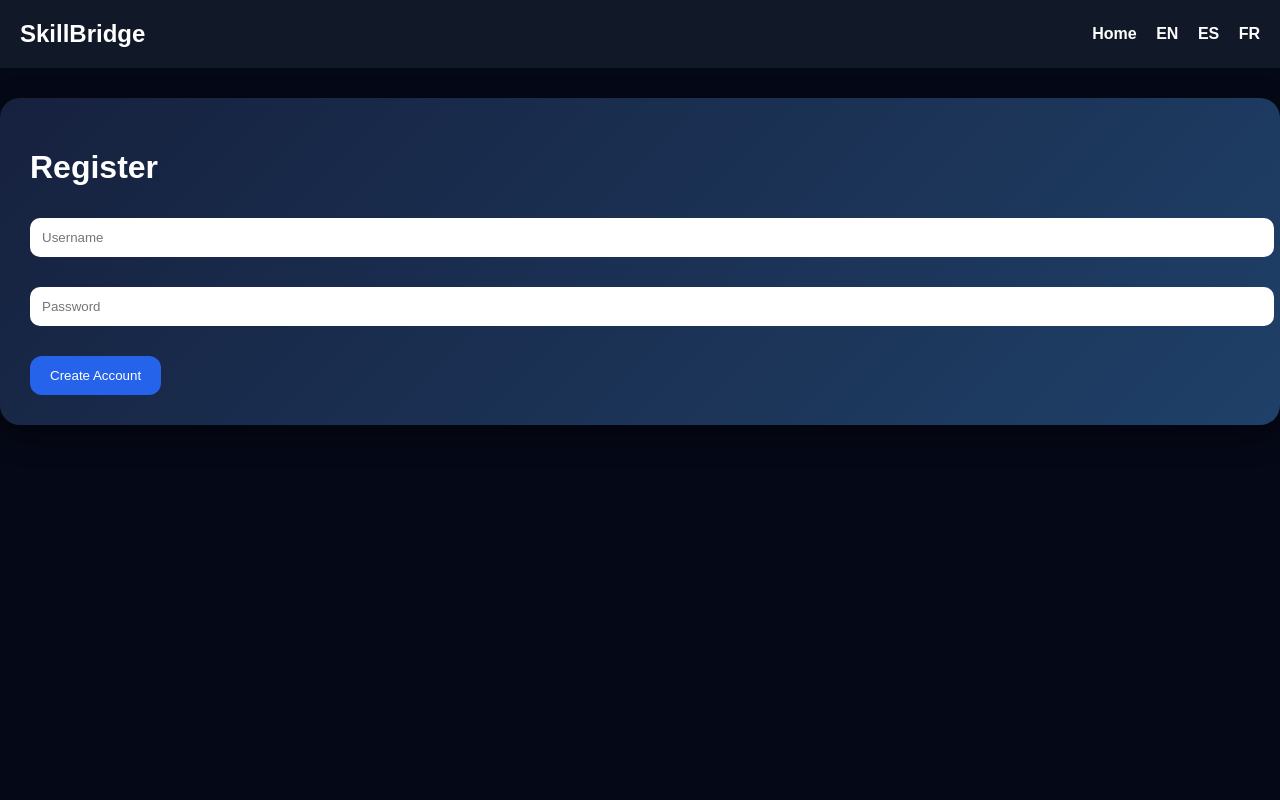
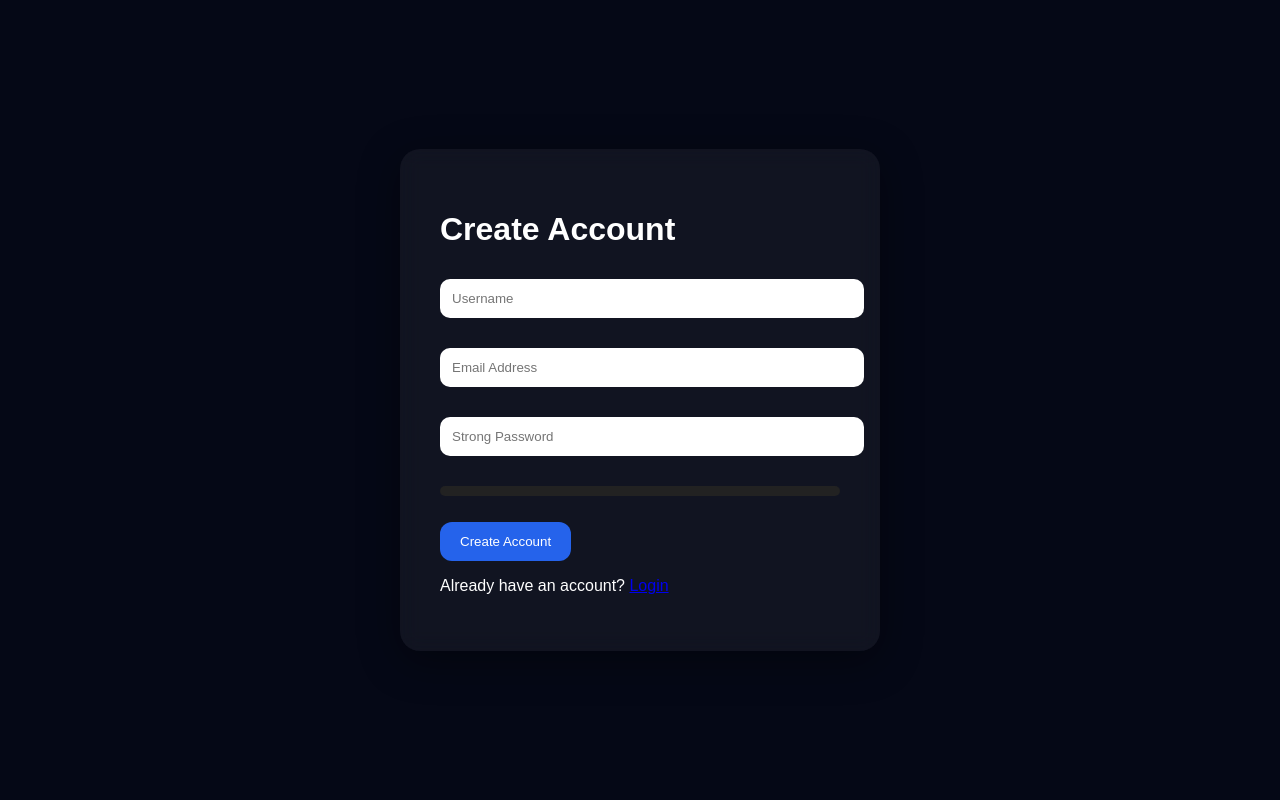
Before and after one commit to Opaksbolu/SkillBridge, a Flask app: page /register in a window 1280 px wide. Run offline with Flask 3, Linux system fonts and the light colour scheme.

```diff
--- a/app.py
+++ b/app.py
@@ -13,20 +13,27 @@ def connect_db():
     return conn
 
 def init_db():
+
     conn = connect_db()
 
     conn.execute("""
+
     CREATE TABLE IF NOT EXISTS users (
+
         id INTEGER PRIMARY KEY AUTOINCREMENT,
+
         username TEXT UNIQUE,
+
+        email TEXT UNIQUE,
+
         password TEXT
+
     )
+
     """)
 
     conn.commit()
     conn.close()
-
-init_db()
 
 # ---------------- LANGUAGES ---------------- #
 
@@ -75,22 +82,32 @@ def register():
     if request.method == "POST":
 
         username = request.form.get("username")
+        email = request.form.get("email")
         password = request.form.get("password")
 
-        if not username or not password:
+        if len(password) < 8:
             return render_template(
                 "register.html",
-                error="Fill all fields"
+                error="Password must be at least 8 characters"
             )
 
         hashed_password = generate_password_hash(password)
 
         try:
+
             conn = connect_db()
 
             conn.execute(
-                "INSERT INTO users (username, password) VALUES (?, ?)",
-                (username, hashed_password)
+                """
+                INSERT INTO users
+                (username, email, password)
+                VALUES (?, ?, ?)
+                """,
+                (
+                    username,
+                    email,
+                    hashed_password
+                )
             )
 
             conn.commit()
@@ -99,9 +116,10 @@ def register():
             return redirect("/login")
 
         except:
+
             return render_template(
                 "register.html",
-                error="User already exists"
+                error="Username or email already exists"
             )
 
     return render_template("register.html")
@@ -113,27 +131,36 @@ def login():
 
     if request.method == "POST":
 
-        username = request.form.get("username")
+        login_input = request.form.get("login")
         password = request.form.get("password")
 
         conn = connect_db()
 
         user = conn.execute(
-            "SELECT * FROM users WHERE username=?",
-            (username,)
+            """
+            SELECT * FROM users
+            WHERE username=? OR email=?
+            """,
+            (
+                login_input,
+                login_input
+            )
         ).fetchone()
 
         conn.close()
 
-        if user and check_password_hash(user["password"], password):
+        if user and check_password_hash(
+            user["password"],
+            password
+        ):
 
-            session["user"] = username
+            session["user"] = user["username"]
 
             return redirect("/dashboard")
 
         return render_template(
             "login.html",
-            error="Invalid login"
+            error="Invalid credentials"
         )
 
     return render_template("login.html")
--- a/static/style.css
+++ b/static/style.css
@@ -158,3 +158,39 @@ input{
     gap:20px;
     padding:40px;
 }
+
+
+.auth-container{
+    display:flex;
+    justify-content:center;
+    align-items:center;
+    min-height:100vh;
+}
+
+.auth-card{
+    width:400px;
+    background:rgba(255,255,255,0.05);
+    padding:40px;
+    border-radius:20px;
+    backdrop-filter:blur(10px);
+    box-shadow:0 10px 40px rgba(0,0,0,.4);
+}
+
+.error{
+    color:#ff6b6b;
+}
+
+.strength-container{
+    width:100%;
+    height:10px;
+    background:#222;
+    border-radius:10px;
+    overflow:hidden;
+    margin-top:10px;
+}
+
+#strength-bar{
+    height:100%;
+    width:0%;
+    transition:.3s;
+}
--- a/templates/register.html
+++ b/templates/register.html
@@ -1,13 +1,24 @@
-{% extends "base.html" %}
+<!DOCTYPE html>
+<html>
+<head>
 
-{% block content %}
+    <title>Register</title>
 
-<div class="card">
+    <link rel="stylesheet"
+    href="{{ url_for('static', filename='style.css') }}">
 
-    <h1>Register</h1>
+</head>
+
+<body>
+
+<div class="auth-container">
+
+<div class="auth-card">
+
+<h1>Create Account</h1>
 
 {% if error %}
-        <p>{{ error }}</p>
+<p class="error">{{ error }}</p>
 {% endif %}
 
 <form method="POST">
@@ -20,11 +31,26 @@
 >
 
 <input
+type="email"
+name="email"
+placeholder="Email Address"
+required
+>
+
+<input
 type="password"
 name="password"
-            placeholder="Password"
+id="password"
+placeholder="Strong Password"
 required
+onkeyup="checkStrength()"
 >
+
+<div class="strength-container">
+    <div id="strength-bar"></div>
+</div>
+
+<p id="strength-text"></p>
 
 <button type="submit">
 Create Account
@@ -32,6 +58,66 @@
 
 </form>
 
+<p>
+Already have an account?
+<a href="/login">Login</a>
+</p>
+
 </div>
 
-{% endblock %}
+</div>
+
+<script>
+
+function checkStrength() {
+
+    const password =
+        document.getElementById("password").value;
+
+    const bar =
+        document.getElementById("strength-bar");
+
+    const text =
+        document.getElementById("strength-text");
+
+    let strength = 0;
+
+    if(password.length >= 8) strength++;
+    if(/[A-Z]/.test(password)) strength++;
+    if(/[0-9]/.test(password)) strength++;
+    if(/[^A-Za-z0-9]/.test(password)) strength++;
+
+    if(strength === 1){
+        bar.style.width = "25%";
+        bar.style.background = "red";
+        text.innerText = "Weak";
+    }
+
+    else if(strength === 2){
+        bar.style.width = "50%";
+        bar.style.background = "orange";
+        text.innerText = "Medium";
+    }
+
+    else if(strength === 3){
+        bar.style.width = "75%";
+        bar.style.background = "yellow";
+        text.innerText = "Strong";
+    }
+
+    else if(strength === 4){
+        bar.style.width = "100%";
+        bar.style.background = "lime";
+        text.innerText = "Very Strong";
+    }
+
+    else{
+        bar.style.width = "0%";
+        text.innerText = "";
+    }
+}
+
+</script>
+
+</body>
+</html>
```
Also changed, not shown: templates/login.html (+27 -8 lines). Lines whose indentation alone changed are shown as unchanged.
